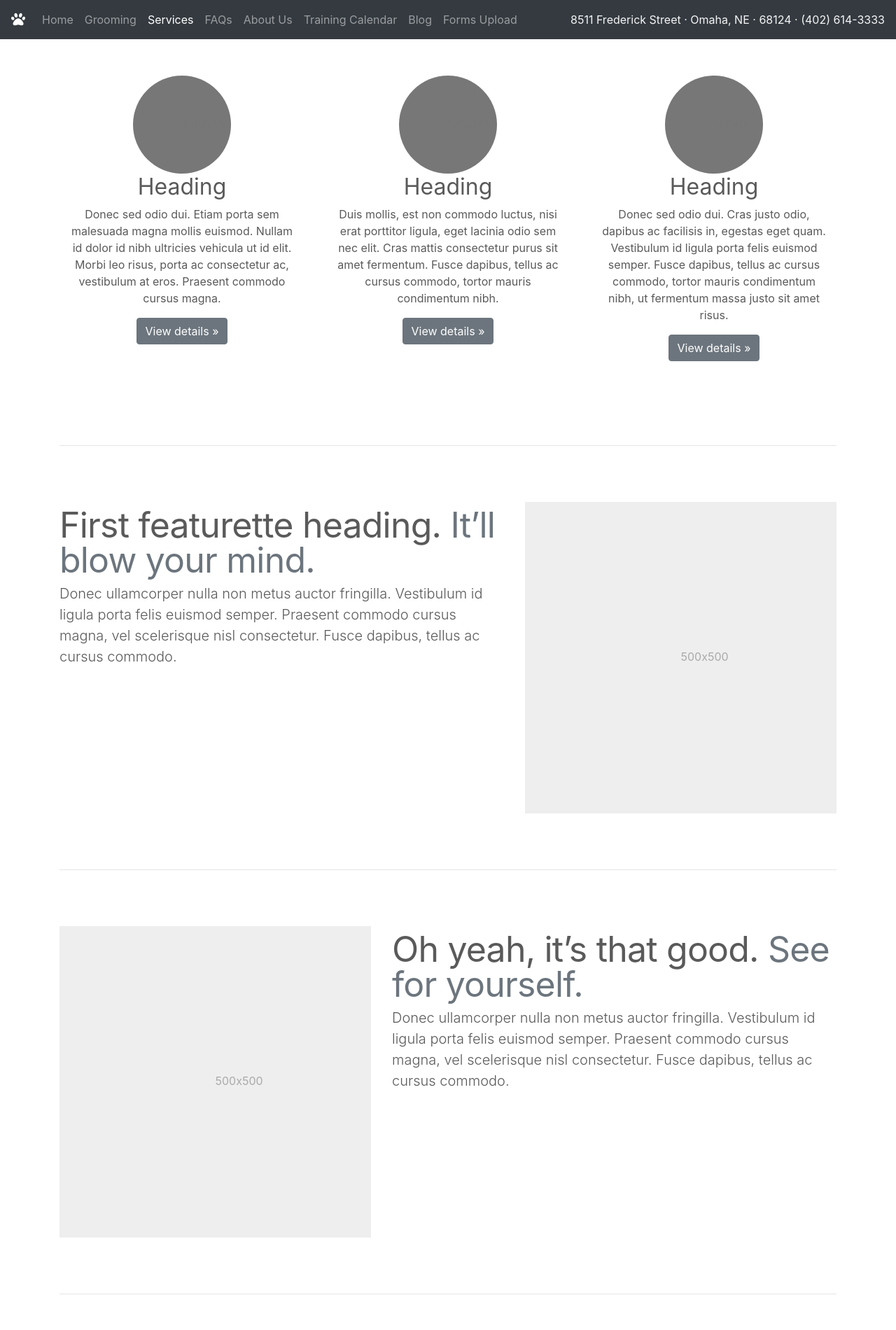
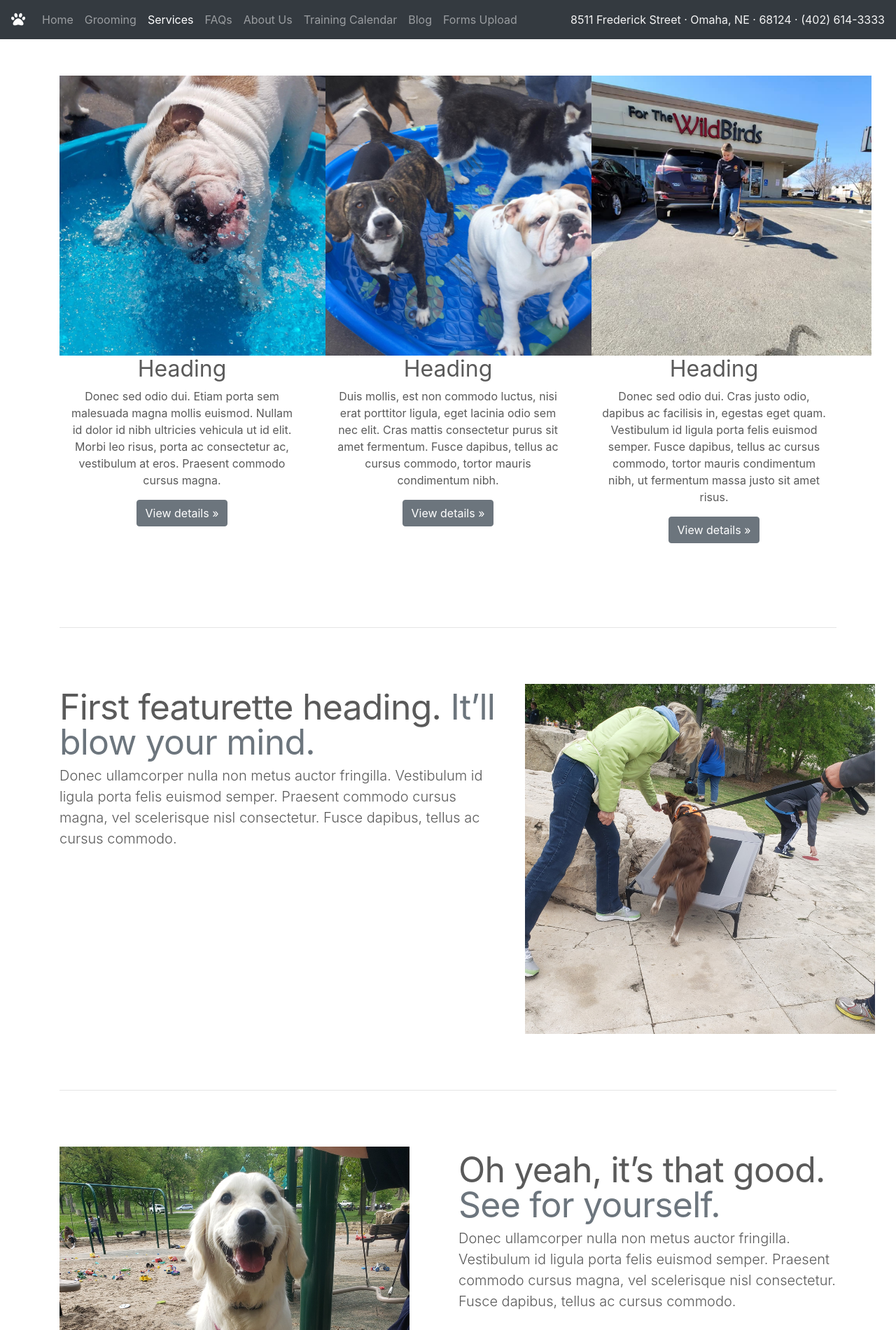
Before and after one commit to leo-andrade/gkdc, a plain HTML site: page services.html in a window 1280 px wide. Shown: the top 1900 px of the page at 70% size. Drawn offline with nearby package versions, Linux system fonts and the light colour scheme.

Commit message:
Add files via upload

```diff
--- a/services.html
+++ b/services.html
@@ -67,19 +67,19 @@
     <!-- Three columns of text below the carousel -->
     <div class="row">
       <div class="col-lg-4">
-        <svg class="bd-placeholder-img rounded-circle" width="140" height="140" xmlns="http://www.w3.org/2000/svg" preserveAspectRatio="xMidYMid slice" focusable="false" role="img" aria-label="Placeholder: 140x140"><title>Placeholder</title><rect width="100%" height="100%" fill="#777"/><text x="50%" y="50%" fill="#777" dy=".3em">140x140</text></svg>
+        <img src="./img/services4.png" style="height: 400px; width:400px">
         <h2>Heading</h2>
         <p>Donec sed odio dui. Etiam porta sem malesuada magna mollis euismod. Nullam id dolor id nibh ultricies vehicula ut id elit. Morbi leo risus, porta ac consectetur ac, vestibulum at eros. Praesent commodo cursus magna.</p>
         <p><a class="btn btn-secondary" href="#" role="button">View details &raquo;</a></p>
       </div><!-- /.col-lg-4 -->
       <div class="col-lg-4">
-        <svg class="bd-placeholder-img rounded-circle" width="140" height="140" xmlns="http://www.w3.org/2000/svg" preserveAspectRatio="xMidYMid slice" focusable="false" role="img" aria-label="Placeholder: 140x140"><title>Placeholder</title><rect width="100%" height="100%" fill="#777"/><text x="50%" y="50%" fill="#777" dy=".3em">140x140</text></svg>
+        <img src="./img/services5.png" style="height: 400px; width:400px">
         <h2>Heading</h2>
         <p>Duis mollis, est non commodo luctus, nisi erat porttitor ligula, eget lacinia odio sem nec elit. Cras mattis consectetur purus sit amet fermentum. Fusce dapibus, tellus ac cursus commodo, tortor mauris condimentum nibh.</p>
         <p><a class="btn btn-secondary" href="#" role="button">View details &raquo;</a></p>
       </div><!-- /.col-lg-4 -->
       <div class="col-lg-4">
-        <svg class="bd-placeholder-img rounded-circle" width="140" height="140" xmlns="http://www.w3.org/2000/svg" preserveAspectRatio="xMidYMid slice" focusable="false" role="img" aria-label="Placeholder: 140x140"><title>Placeholder</title><rect width="100%" height="100%" fill="#777"/><text x="50%" y="50%" fill="#777" dy=".3em">140x140</text></svg>
+        <img src="./img/services6.png" style="height: 400px; width:400px">
         <h2>Heading</h2>
         <p>Donec sed odio dui. Cras justo odio, dapibus ac facilisis in, egestas eget quam. Vestibulum id ligula porta felis euismod semper. Fusce dapibus, tellus ac cursus commodo, tortor mauris condimentum nibh, ut fermentum massa justo sit amet risus.</p>
         <p><a class="btn btn-secondary" href="#" role="button">View details &raquo;</a></p>
@@ -97,19 +97,19 @@
         <p class="lead">Donec ullamcorper nulla non metus auctor fringilla. Vestibulum id ligula porta felis euismod semper. Praesent commodo cursus magna, vel scelerisque nisl consectetur. Fusce dapibus, tellus ac cursus commodo.</p>
       </div>
       <div class="col-md-5">
-        <svg class="bd-placeholder-img bd-placeholder-img-lg featurette-image img-fluid mx-auto" width="500" height="500" xmlns="http://www.w3.org/2000/svg" preserveAspectRatio="xMidYMid slice" focusable="false" role="img" aria-label="Placeholder: 500x500"><title>Placeholder</title><rect width="100%" height="100%" fill="#eee"/><text x="50%" y="50%" fill="#aaa" dy=".3em">500x500</text></svg>
+        <img src="./img/services1.png">
       </div>
     </div>
 
     <hr class="featurette-divider">
 
     <div class="row featurette">
-      <div class="col-md-7 order-md-2">
+      <div class="col-md-6 order-md-2">
         <h2 class="featurette-heading">Oh yeah, it’s that good. <span class="text-muted">See for yourself.</span></h2>
         <p class="lead">Donec ullamcorper nulla non metus auctor fringilla. Vestibulum id ligula porta felis euismod semper. Praesent commodo cursus magna, vel scelerisque nisl consectetur. Fusce dapibus, tellus ac cursus commodo.</p>
       </div>
-      <div class="col-md-5 order-md-1">
-        <svg class="bd-placeholder-img bd-placeholder-img-lg featurette-image img-fluid mx-auto" width="500" height="500" xmlns="http://www.w3.org/2000/svg" preserveAspectRatio="xMidYMid slice" focusable="false" role="img" aria-label="Placeholder: 500x500"><title>Placeholder</title><rect width="100%" height="100%" fill="#eee"/><text x="50%" y="50%" fill="#aaa" dy=".3em">500x500</text></svg>
+      <div class="col-md-6 order-md-1">
+        <img src="./img/services2.png">
       </div>
     </div>
 
@@ -121,7 +121,7 @@
         <p class="lead">Donec ullamcorper nulla non metus auctor fringilla. Vestibulum id ligula porta felis euismod semper. Praesent commodo cursus magna, vel scelerisque nisl consectetur. Fusce dapibus, tellus ac cursus commodo.</p>
       </div>
       <div class="col-md-5">
-        <svg class="bd-placeholder-img bd-placeholder-img-lg featurette-image img-fluid mx-auto" width="500" height="500" xmlns="http://www.w3.org/2000/svg" preserveAspectRatio="xMidYMid slice" focusable="false" role="img" aria-label="Placeholder: 500x500"><title>Placeholder</title><rect width="100%" height="100%" fill="#eee"/><text x="50%" y="50%" fill="#aaa" dy=".3em">500x500</text></svg>
+        <img src="./img/services3.png">
       </div>
     </div>
 
```
Also changed, not shown: grooming.html (+1 -1 lines), img/carousel1.png (added), img/carousel1_cs.png, img/carousel2_cs.png, img/carousel4_cs.png, img/services1.png (added), img/services2.png (added), img/services3.png (added), img/services4.png (added), img/services5.png (added), img/services6.png (added), 1 other file.
